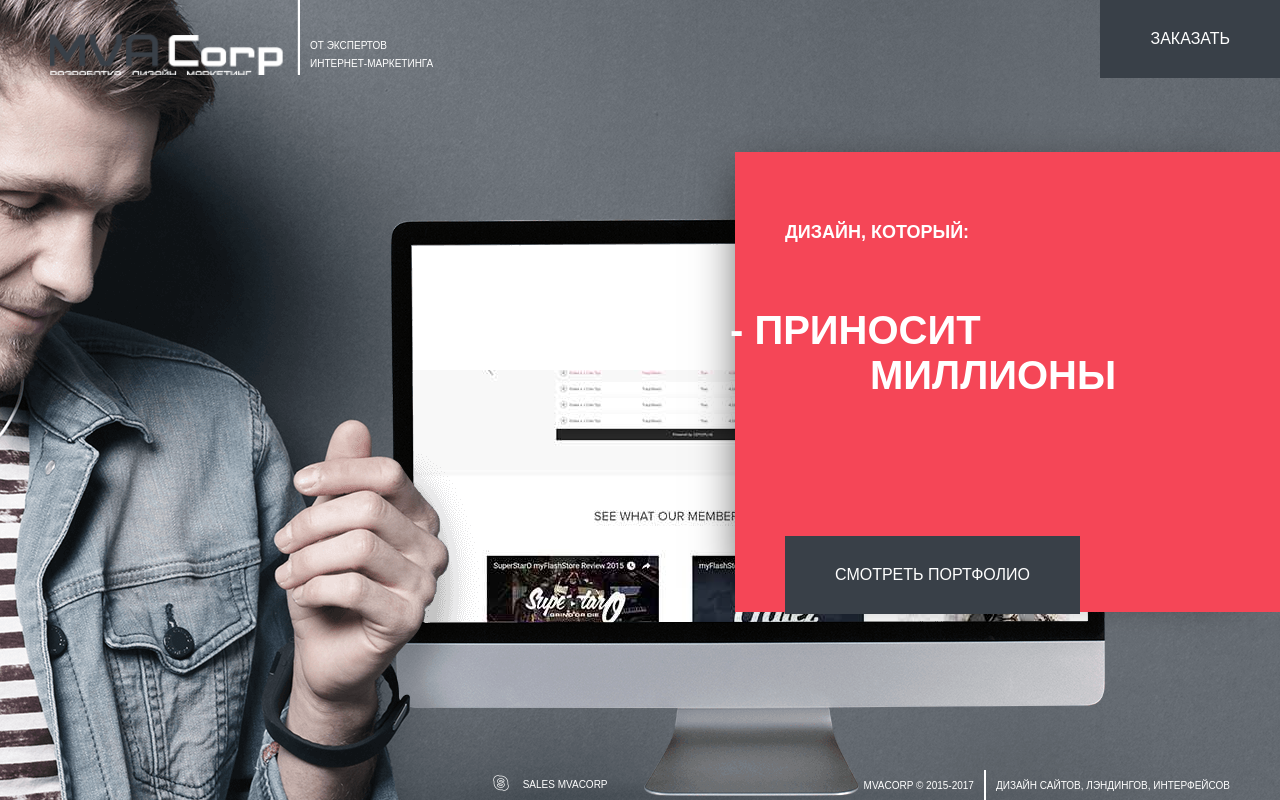
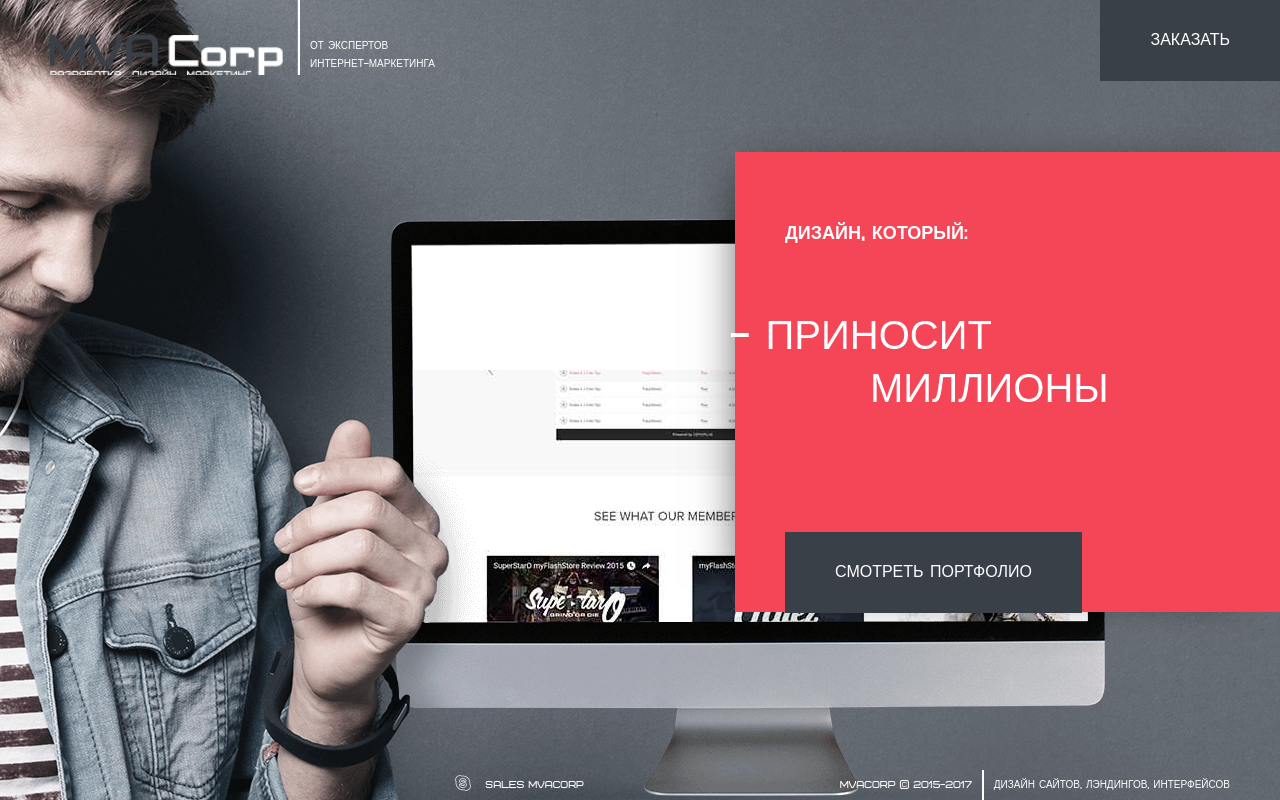
Before and after one commit to MaksimRadziuk/s.mordvincev, a plain HTML site: page stub.html in a window 1280 px wide. Drawn offline with Linux system fonts and the light colour scheme.

Commit message:
font commit 25/09 15.30

```diff
--- a/template/css/style-stub.css
+++ b/template/css/style-stub.css
@@ -1,3 +1,5 @@
+
+
 body {
     padding: 0;
     margin: 0;
@@ -43,6 +45,7 @@ body {
     color: #fff;
     width: 150px;
     text-align: left;
+    font-family: 'Bicubik', sans-serif;
     padding:40px 0 0 10px;
     line-height: 18px
 }
@@ -66,6 +69,7 @@ body {
     display: inline-block;
     text-align: right;
     padding:0 50px 0 10px;
+    font-family: 'Bicubik', sans-serif;
 }
 .foottext .divider {
     height: 100%;
@@ -74,9 +78,11 @@ body {
 }
 .foottext .copyright-part {
     padding: 0 10px 0 0;
+    font-family: 'Bicubik', sans-serif;
 }
 
 .foottext .skype-part {
+    font-family: 'Bicubik', sans-serif;
     padding: 0 20vw 0 30px;
     height: 20px;
     line-height: 20px;
@@ -157,6 +163,7 @@ body {
     background-color: #394048;
     border:none;
     color:#fff;
+    font-family: 'Bicubik', sans-serif;
 }
 .order {
     position: absolute;
@@ -178,16 +185,18 @@ body {
     box-shadow: -16px 0px 45px -24px rgba(0,0,0,0.75);
 }
 #stub1 .block-color h2 {
+    font-family: 'Bicubik', sans-serif;
     font-size: 18px;
     margin-top: 70px;
     margin-left: 50px;
     text-transform: uppercase;
 }
 #stub1 .block-color h1 {
+    font-family: 'Bicubik', sans-serif;
     margin-top: 65px;
     font-size: 40px;
     text-transform: uppercase;
-    font-weight: 300S;
+    font-weight: 300;
     margin-left: -5px;
 }
 #stub1 .block-color h1 span {
@@ -195,5 +204,5 @@ body {
     margin-left: 140px;
 }
 #stub1 .block-color button {
-    margin: 138px 0 0 50px;
+    margin: 116px 0 0 50px;
 }
--- a/template/fonts/styles.css
+++ b/template/fonts/styles.css
@@ -86,3 +86,8 @@
     font-weight: normal;
     font-style: normal;
 }
+
+@font-face {font-family:"Bicubik";
+src:url("Bicubik.eot?") format("eot"),url("Bicubik.woff") format("woff"),url("Bicubik.ttf") format("truetype"),url("Bicubik.svg#Bicubik") format("svg");
+font-weight:normal;
+font-style:normal;}
```
Also changed, not shown: template/fonts/Bicubik.woff (added), template/fonts/bicubik.ttf, 2 other files.
